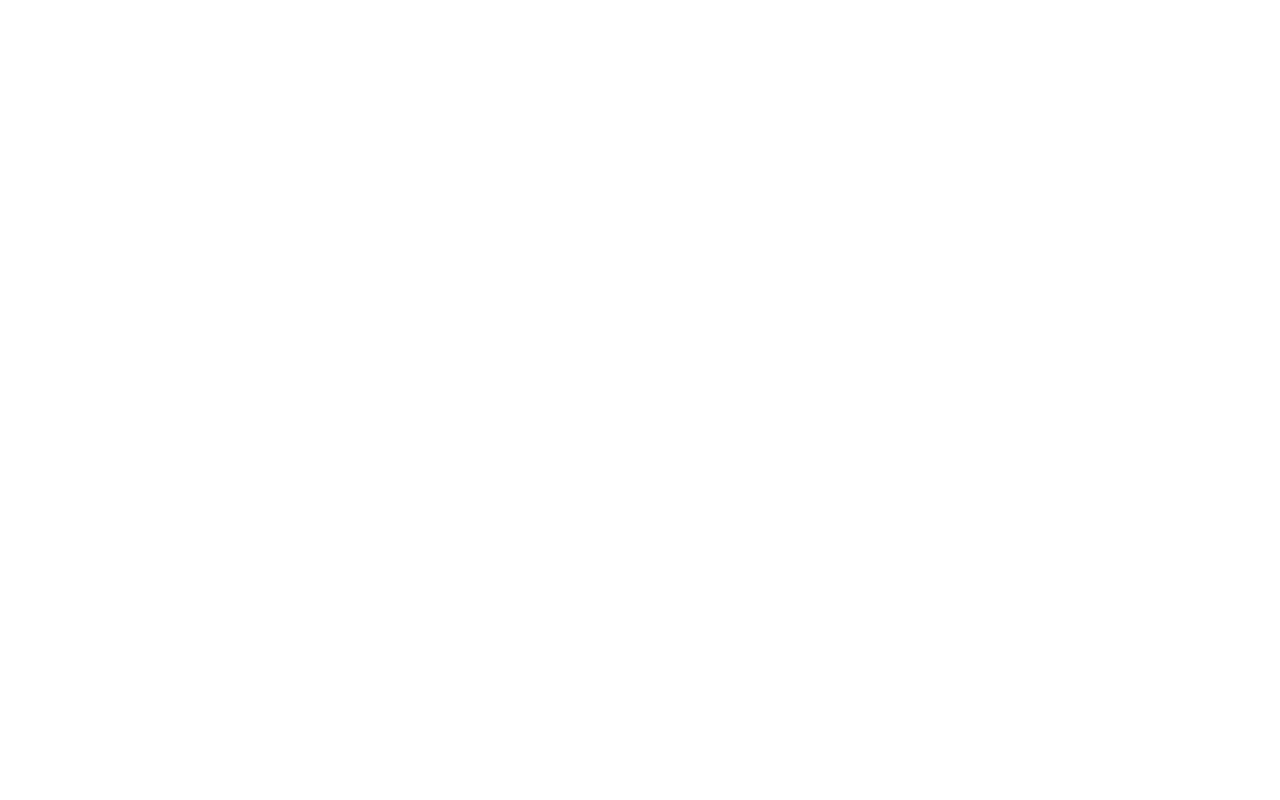
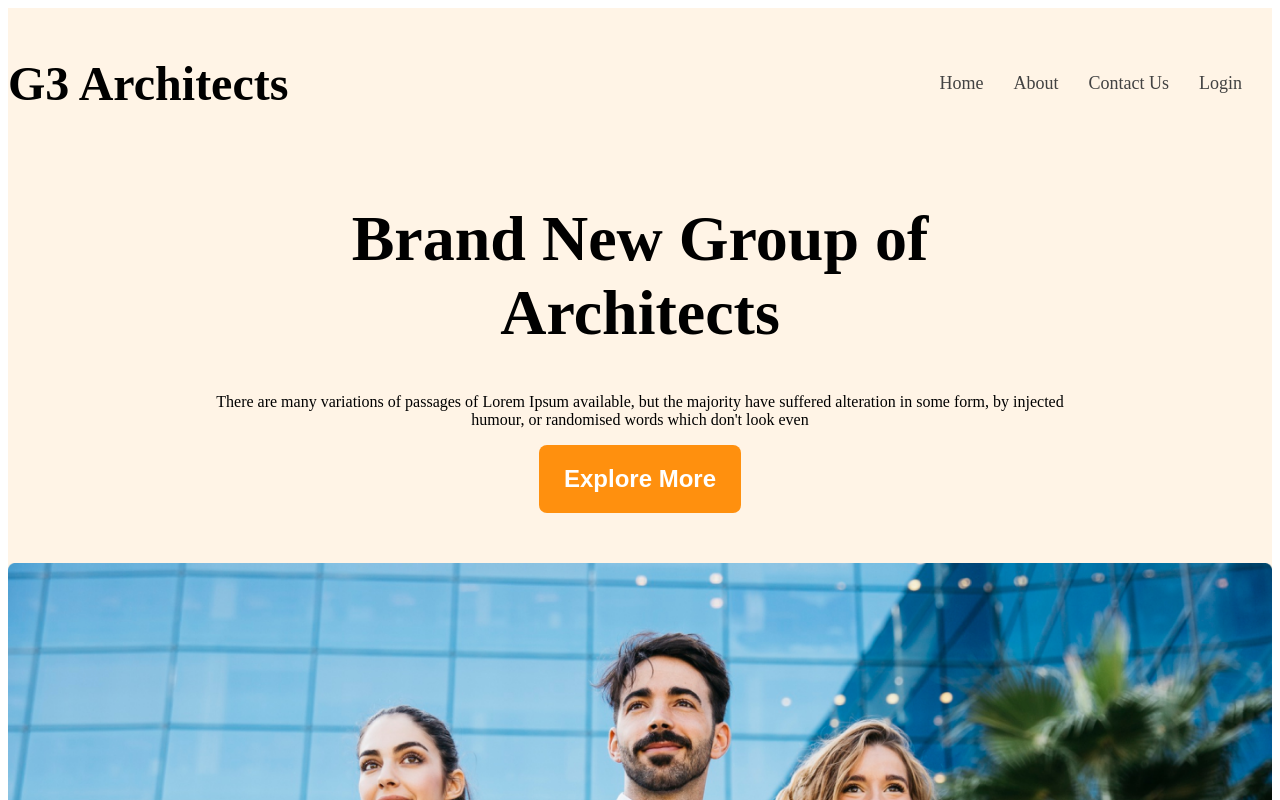
Before and after one commit to jahidultushar/g3-architects-website, a plain HTML site: page index.html in a window 1280 px wide. Shown: the top 800 px of the page. Drawn offline with Linux system fonts and the light colour scheme; files that its build step writes are made by us from their sources.

```diff
--- a/index.html
+++ b/index.html
@@ -4,10 +4,27 @@
     <meta charset="UTF-8">
     <meta name="viewport" content="width=device-width, initial-scale=1.0">
     <title>g3 architects</title>
-    <link rel="stylesheet" href="architect.css">
+    <link rel="stylesheet" href="styles/architect.css">
 </head>
-<body>
-    <header>
+<body class=".work-sans-font">
+    <header class="bg-light">
+        <nav class="navbar display-flex">
+            <h3 class="brand "> G3 Architects</h3>
+<ul class="nav-links display-flex">
+    <li class="nav-item"><a href="" class="nav-link text-gray">Home</a></li>
+    <li class="nav-item"><a href="" class="nav-link text-gray">About</a></li>
+    <li class="nav-item"><a href="" class="nav-link text-gray">Contact Us</a></li>
+    <li class="nav-item"><a href="" class="nav-link text-gray">Login</a></li>
+</ul>
+        </nav>
+        <div class="banner">
+        <div class="banner-content">
+            <h1 class="banner-title"> Brand New Group of Architects  </h1>
+            <p class="banner-description">There are many variations of passages of Lorem Ipsum available, but the majority have suffered alteration in some form, by injected humour, or randomised words which don't look even</p>
+                    <button class="btn-primary">Explore More</button>
+        </div>
+        <img class="banner-image" src="images/banner.png" alt="">
+</div>
 
     </header>
     <main>
--- a/styles/architect.css
+++ b/styles/architect.css
@@ -0,0 +1,83 @@
+@import url('https://fonts.googleapis.com/css2?family=Work+Sans:ital,wght@0,100..900;1,100..900&display=swap');
+
+
+
+
+
+.work-sans-font {
+  font-family: "Work Sans", sans-serif;
+  font-optical-sizing: auto;
+  font-weight: 400;
+  font-style: normal;
+}
+/* shared style */
+.display-flex{
+  display:flex;
+
+}
+.btn-primary{
+  background-color:#FF900E;
+color:white;
+padding:20px 25px;
+font-size:1.5rem;
+font-weight:600;
+border:none;
+border-radius:8px;
+}
+/* dark 2 */
+.text-gray{
+  color:#424242;
+}
+/* dark 3 */
+.text-light-gray{
+  color:#727272;
+}
+.bg-light{
+  background-color:rgba(255, 144, 14, 0.1);
+}
+/* header style */
+/* nav bar related style */
+
+.navbar{
+ justify-content:space-between;
+ align-items:center;
+}
+.brand{
+  font-weight:700;
+  font-size:3rem
+}
+.nav-item{
+  list-style:none;
+  margin-right:30px;
+}
+.nav-link{
+  text-decoration:none;
+  font-size:18px;
+  font-weight:500;
+}
+.navbar,.banner{
+  max-width:1440px;
+  margin:0 auto;
+}
+/* banner content area */
+.banner-content{
+  max-width:860px;
+margin:0 auto;
+text-align:center;
+margin-bottom:50px;
+}
+.banner-title{
+  font-size:4rem;
+  font-weight:700;
+}
+.banner-image{
+  width:100%;
+}
+
+
+/* responsive media queary */
+@media  screen and (max-width: 476px) {
+  .navbar,.nav-links{
+    flex-direction:column;
+  }
+}
```
